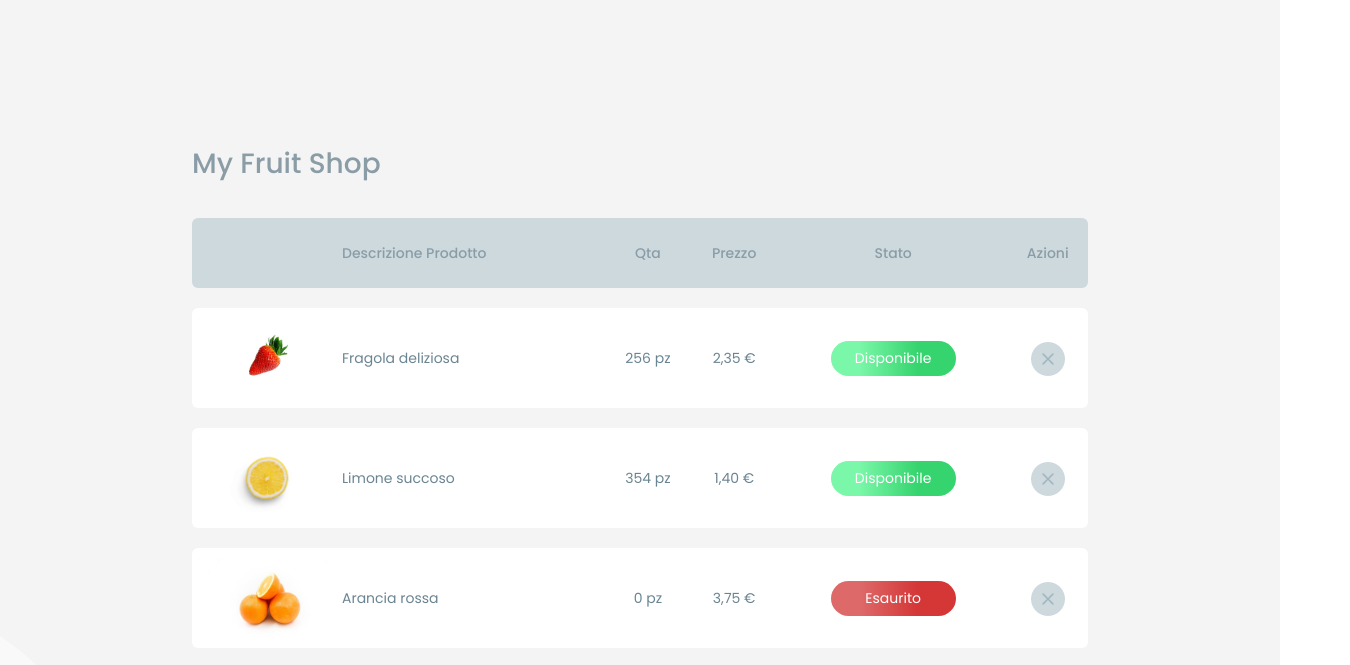
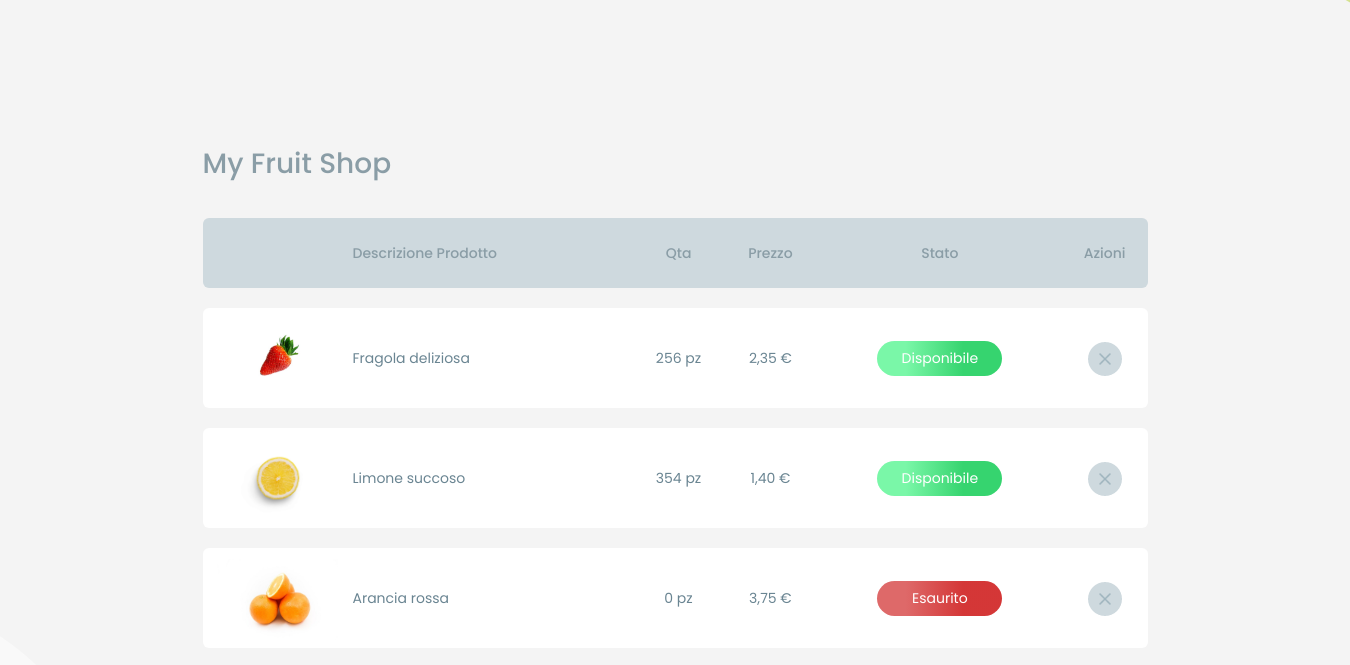
Before and after one commit to 0d1n92/nautes, a plain HTML site: page 1/index.html in a window 1280 px wide. Shown: the top 665 px of the page, 1350 px wide, since content can reach past the window. Drawn offline with nearby package versions, Linux system fonts and the light colour scheme.

Commit message:
min-width

```diff
--- a/1/css/main.css
+++ b/1/css/main.css
@@ -13,6 +13,7 @@ body {
   font-family: 'Poppins', sans-serif;
   font-weight: 400;
   background: url("../images/bg.png") no-repeat center center fixed;
+  min-width: 1350px;
 
 }
 
--- a/2/css/main.css
+++ b/2/css/main.css
@@ -13,6 +13,7 @@ body {
   font-family: 'Poppins', sans-serif;
   font-weight: 400;
   background: url("../images/bg.png") no-repeat center center fixed;
+  min-width: 1350px;
 
 }
 
```
